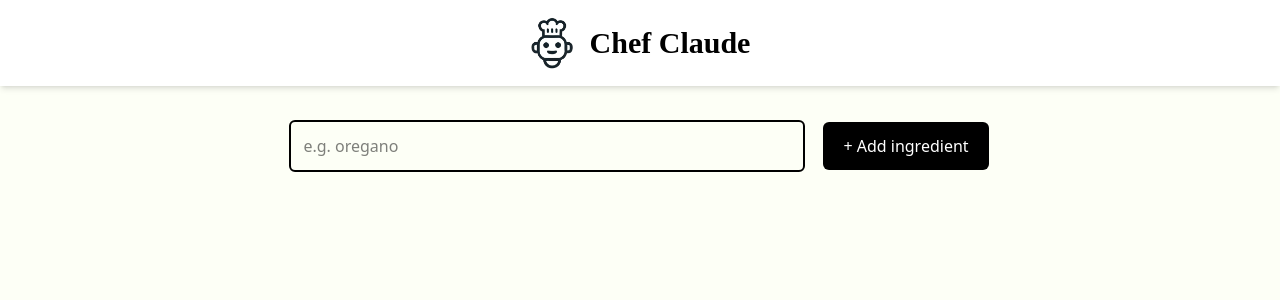
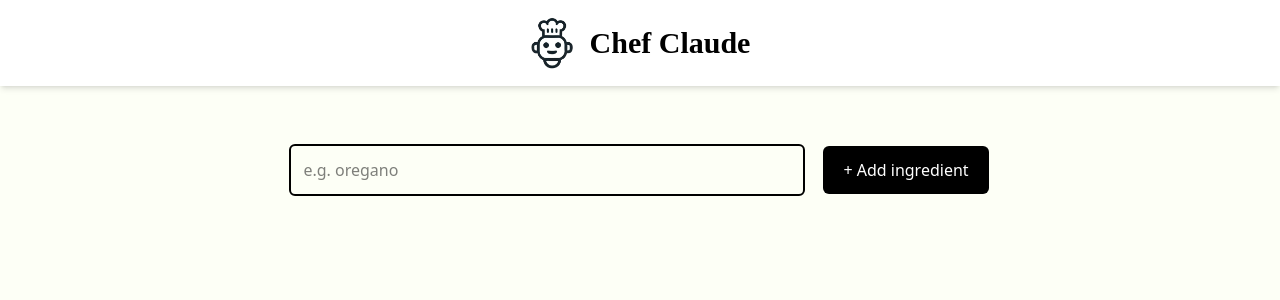
Before and after one commit to Jayavel2005/scrimba-react, a React (Vite) app in the folder claudChef/: page / in a window 1280 px wide. Shown: the top 300 px of the page. Built offline with nearby package versions, Linux system fonts and the light colour scheme; a web font is replaced by a local one.

Commit message:
Ingredient form finxed

```diff
--- a/claudChef/src/components/Main.jsx
+++ b/claudChef/src/components/Main.jsx
@@ -2,7 +2,7 @@
 
 const Main = () => {
     return (
-        <div className="p-4 mt-5">
+        <div className="p-5 my-10">
             <form className="flex-col flex sm:flex-row sm:justify-center  gap-5 ">
                 <div className="form  sm:w-lg w-full">
                     <input
@@ -11,7 +11,7 @@ const Main = () => {
                         placeholder="e.g. oregano"
                         className=" rounded p-3 w-full caret outline-2 outline-black" />
                 </div>
-                <button className="bg-black px-5 max-sm:py-2 rounded-md text-white cursor-pointer hover:bg-gray-950">+ Add ingredient</button>
+                <button className="bg-black px-5 max-sm:py-2 rounded-md text-white cursor-pointer hover:bg-gray-950 ">+ Add ingredient</button>
             </form>
         </div>
     )
```
